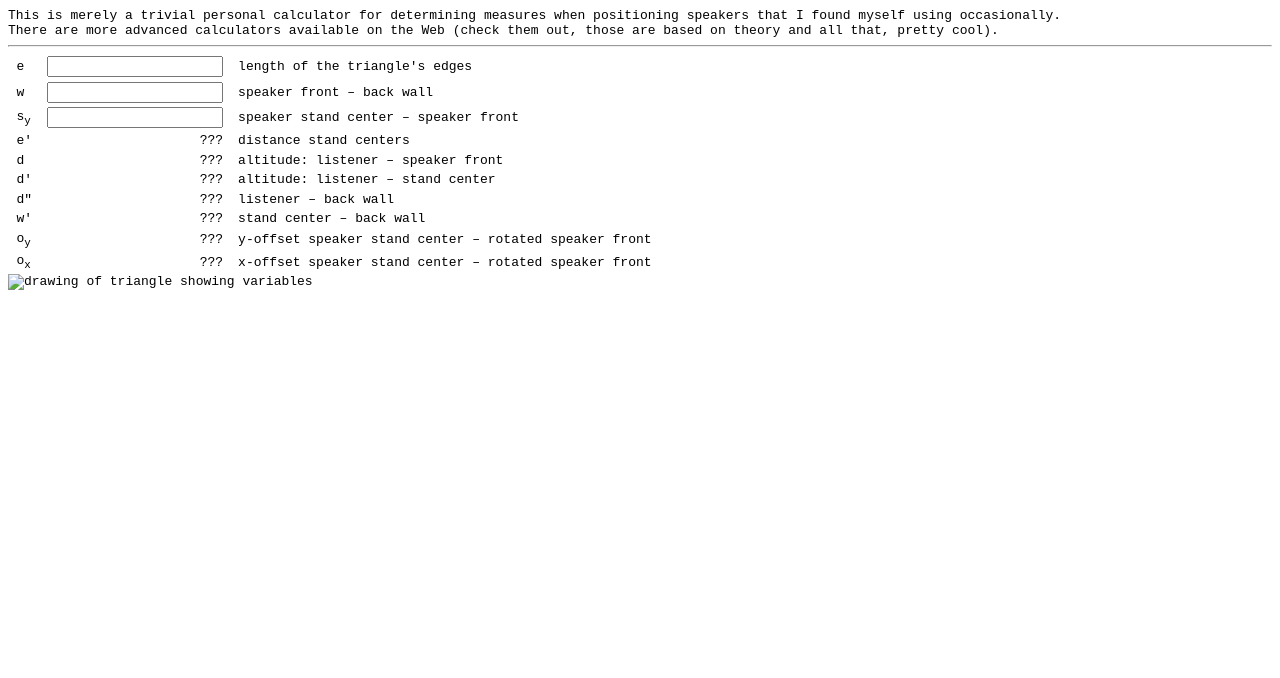
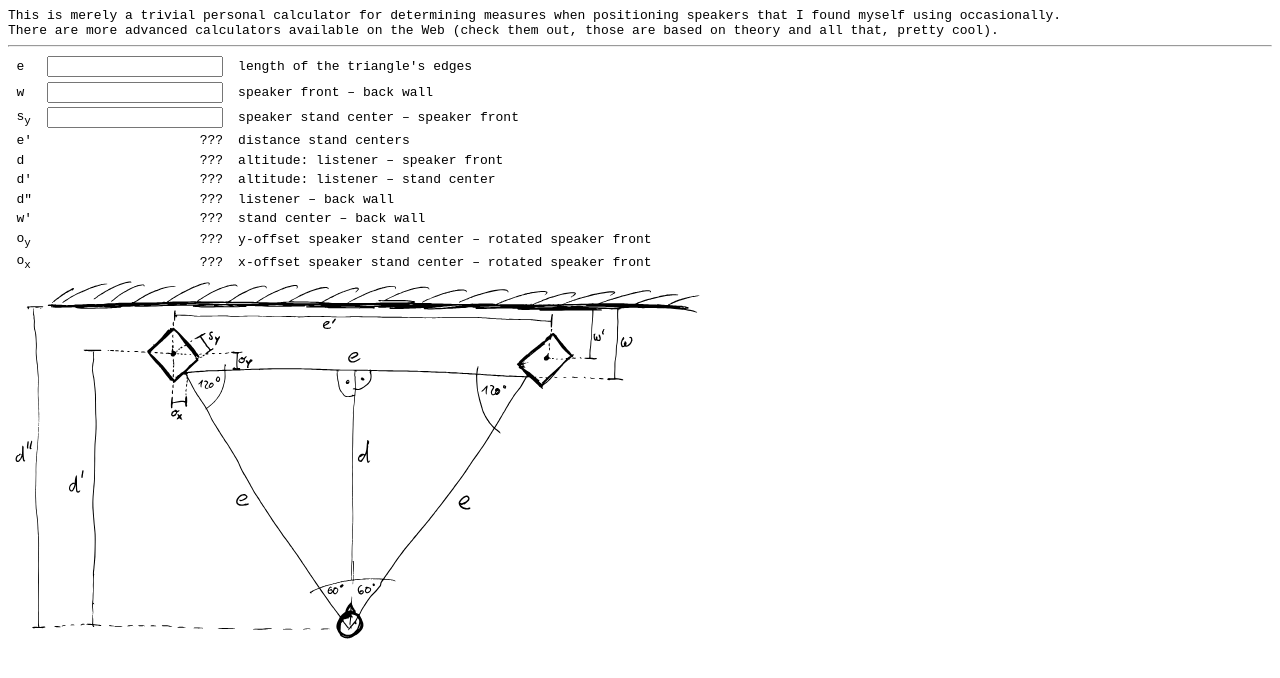
Before and after one commit to lpirl/speaker-triangle-calc, a plain HTML site: page index.html in a window 1280 px wide. Drawn offline with Linux system fonts and the light colour scheme.

Commit message:
made use of vectorized version of drawing

```diff
--- a/index.html
+++ b/index.html
@@ -75,7 +75,7 @@ There are more advanced calculators available on the Web
 
 <script type="text/javascript" src="triangle.js"></script>
 
-<img src="triangle-xs.jpg" alt="drawing of triangle showing variables">
+<img src="scan.svg" alt="drawing of triangle showing variables">
 
 </body>
 
```
